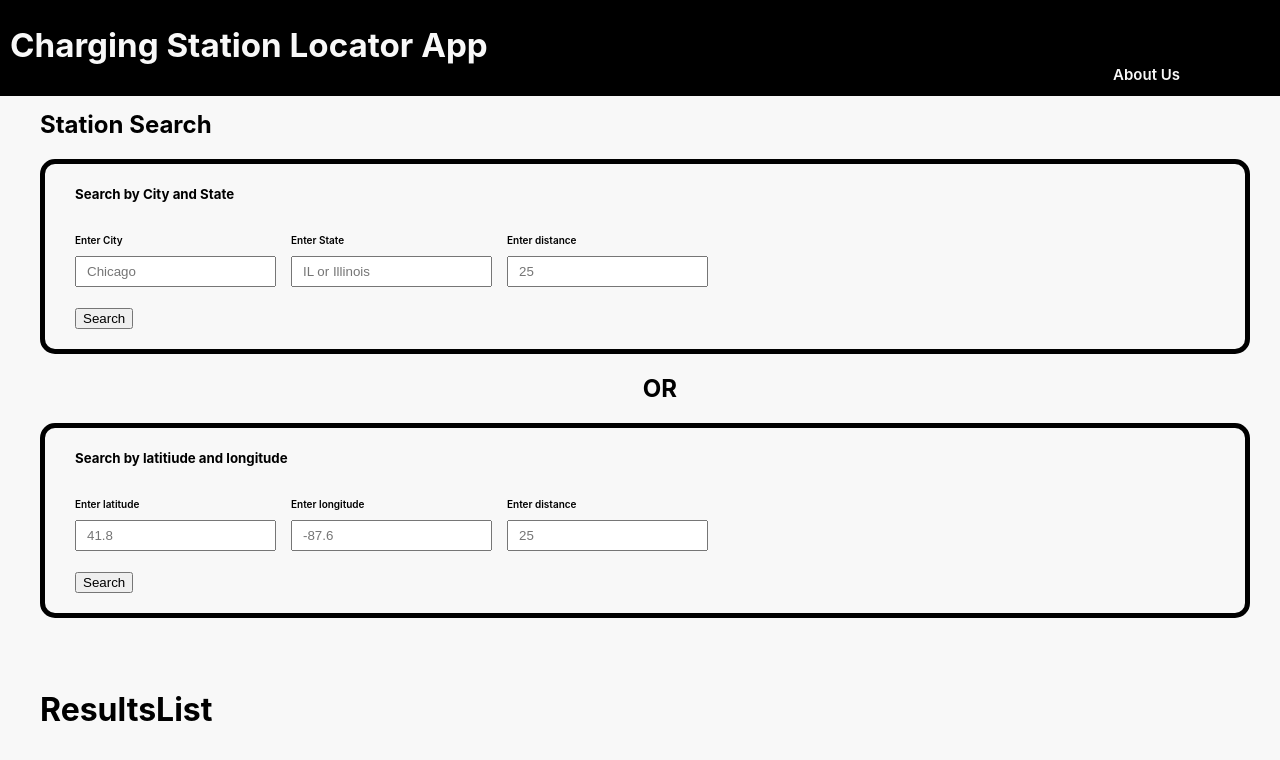
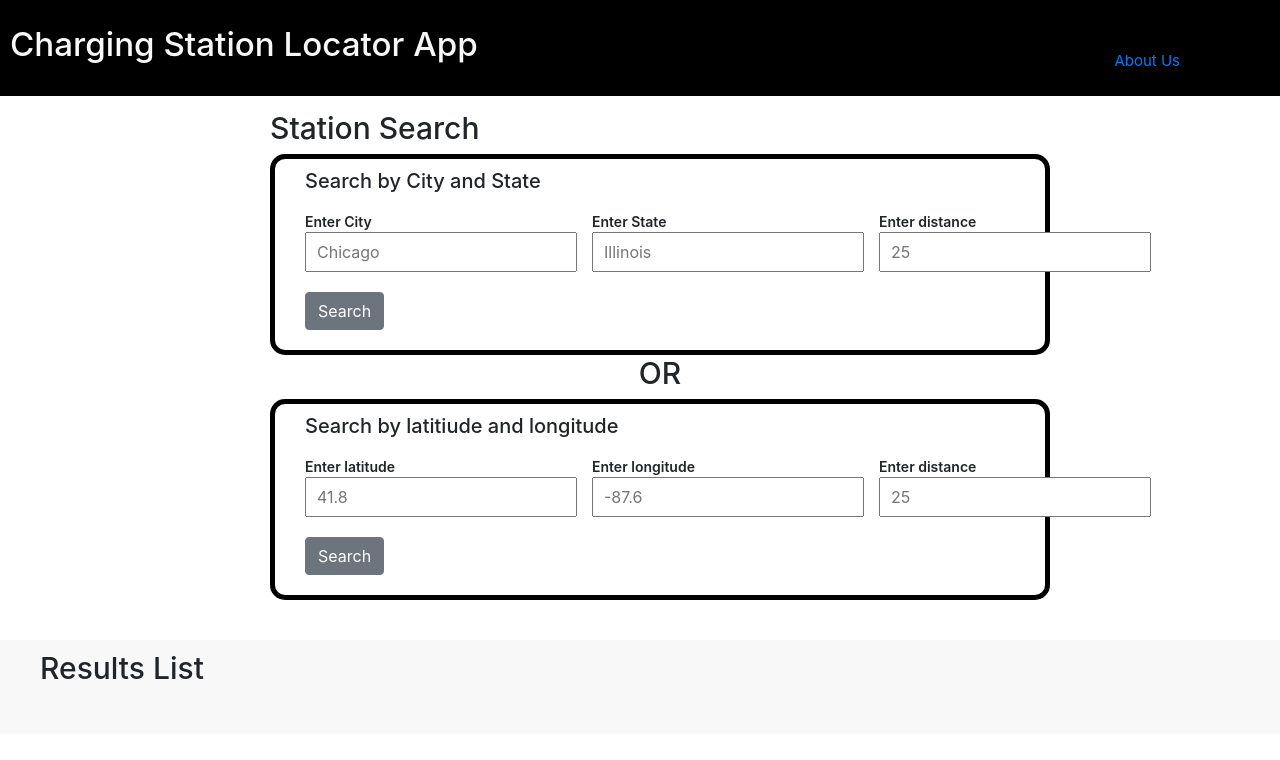
Before and after one commit to richardkorneisel/Project-3, a React app in the folder charging-locator-app/: page / in a window 1280 px wide. Built offline with nearby package versions, Linux system fonts and the light colour scheme.

Commit message:
adding bootstrap buttons

```diff
--- a/charging-locator-app/src/components/App/App.js
+++ b/charging-locator-app/src/components/App/App.js
@@ -77,7 +77,7 @@ export default class App extends Component {
     let locationVar = '&location=' + this.state.city + "," + this.state.state;
 
     let response = await axios.get(baseUrl + keyVar + locationVar)
-    // console.log('Location response', response)
+    console.log('Location response', response)
 
     this.setState({
       lat: response.data.results[0].locations[0].latLng.lat,
--- a/charging-locator-app/src/components/ResultsList/ResultsList.css
+++ b/charging-locator-app/src/components/ResultsList/ResultsList.css
@@ -5,3 +5,7 @@
   margin: 0 auto;
   width: 90%;
 }
+
+.ResultsList h1 {
+  font-size: 30px;
+}
--- a/charging-locator-app/src/components/ResultsList/ResultsList.js
+++ b/charging-locator-app/src/components/ResultsList/ResultsList.js
@@ -13,7 +13,7 @@ export default function ResultsList(props) {
 
     return (
         <div className='ResultsList'>
-            <h1>ResultsList</h1>
+            <h1>Results List</h1>
             <div className='ResultCards'>
                 {resultCards}
             </div>
--- a/charging-locator-app/src/components/Search/Search.css
+++ b/charging-locator-app/src/components/Search/Search.css
@@ -1,40 +1,59 @@
-p {
+.Search p {
     font-size: 10px;
     font-weight: 600;
 }
-input {
+.Search input {
     box-sizing: border-box;
     padding: 6px 10px;
     margin: 0 15px 0 0 ;
 }
-.container {
+
+.Search h2 {
+    font-size: 30px;
+}
+
+.Search {
     display: flex;
     flex-direction: column;
-    padding: 90px 0  40px 40px;
+    padding: 110px 0  40px 40px;
     margin: 0 auto;
+    width: 820px;
 }
-.searchWindow {
+
+.Search .searchWindow {
     border: 5px solid black;
     border-radius: 15px;
-    padding: 0 0 0 30px;
-    margin-right: 30px;
+    padding: 10px 0 0 30px;
+    /* margin-right: 30px; */
 }
-.searchContainer {
+.Search .searchContainer {
     display: flex;
     justify-content: flex-start;
 }
- @media (max-width: 654px) {
 
-    .searchContainer {
+.Search .searchTitle p {
+    font-size: 14px;
+    margin-bottom: 0px;
+    margin-top: 10px;
+}
+
+@media (max-width: 850px) {
+
+    .Search {
+        width: 375px;
+    }
+
+    .Search .searchContainer {
         display: flex;
         flex-direction: column;
         justify-content: flex-start;
     }
- }
-.button {
+}
+
+ .button {
     padding: 20px 0 20px 0;
 }
 
-.or {
+.Search .or {
     text-align: center;
 }
--- a/charging-locator-app/src/components/Search/Search.js
+++ b/charging-locator-app/src/components/Search/Search.js
@@ -1,11 +1,14 @@
 import React, { Component } from 'react';
 import './Search.css';
+
+import Button from 'react-bootstrap/Button'
+
 
 export default class Search extends Component {
     render() {
         console.log('search this.props:', this.props)
         return (
-            <div className='container'>
+            <div className='Search'>
                 <h2>Station Search</h2>
 
                 <div className="searchWindow">
@@ -13,24 +16,25 @@ export default class Search extends Component {
                     <div className='searchContainer'>
 
 
-                        <div className='city'>
+                        <div className='searchTitle'>
                             <p>Enter City</p>
                             <input type='text' placeholder="Chicago" onChange={this.props.addCity} />
                         </div>
 
-                        <div className='state'>
+                        <div className='searchTitle'>
                             <p>Enter State</p>
-                            <input type='text' placeholder="IL or Illinois" onChange={this.props.addState} />
+                            <input type='text' placeholder="Illinois" onChange={this.props.addState} />
                         </div>
 
-                        <div className='dist'>
+                        <div className='searchTitle'>
                             <p>Enter distance</p>
                             <input type='integer' placeholder="25" onChange={this.props.addDistance} />
                         </div>
+                        <br/>
 
                     </div>
                     <div className='button'>
-                        <button onClick={this.props.getLocation}>Search</button>
+                        <Button variant='secondary' onClick={this.props.getLocation}>Search</Button>
                     </div>
                 </div>
                 <h2 className="or">OR</h2>
@@ -39,21 +43,21 @@ export default class Search extends Component {
                     <h5>Search by latitiude and longitude</h5>
 
                     <div className="searchContainer">
-                        <div className='lat'>
+                        <div className='searchTitle'>
                             <p>Enter latitude</p>
                             <input type='integer' placeholder={this.props.lat} onChange={this.props.addLat} />
                         </div>
-                        <div className='lon'>
+                        <div className='searchTitle'>
                             <p>Enter longitude</p>
                             <input type='integer' placeholder={this.props.lon} onChange={this.props.addLon} />
                         </div>
-                        <div className='dist'>
+                        <div className='searchTitle'>
                             <p>Enter distance</p>
                             <input type='integer' placeholder={this.props.distance} onChange={this.props.addDistance} />
                         </div>
                     </div>
                     <div className='button'>
-                        <button onClick={this.props.getResults}>Search</button>
+                        <Button variant='secondary' onClick={this.props.getResults}>Search</Button>
                     </div>
                 </div>
             </div>
--- a/charging-locator-app/src/index.js
+++ b/charging-locator-app/src/index.js
@@ -4,6 +4,7 @@ import { BrowserRouter as Router } from 'react-router-dom';
 import './index.css';
 import App from './components/App/App';
 import reportWebVitals from './reportWebVitals';
+import 'bootstrap/dist/css/bootstrap.min.css';
 
 import data from './data/citydata.js'
 
```
